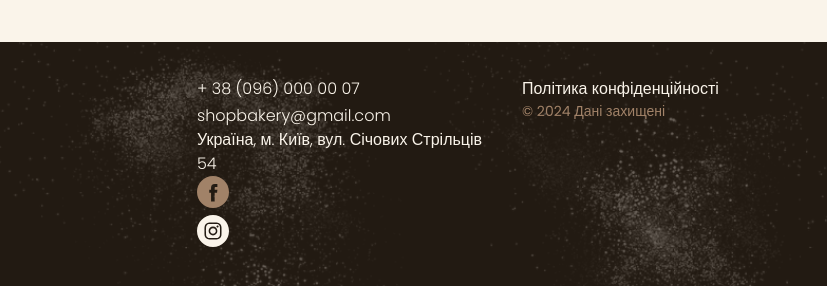
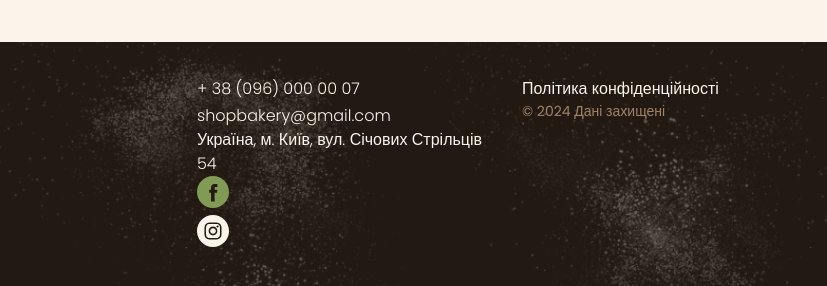
Before and after one commit to OrelTibor/genius-test, a plain HTML site: page index.html in a window 1280 px wide. In both pictures the pointer is over the icon 666 px from the left and 3996 px from the top of the page. Shown: the part 3805-4091 px from the top of the page, 453-1280 px from the left. Drawn offline with Linux system fonts and the light colour scheme.

Commit message:
footer-icon  colour changed

```diff
--- a/CSS/styles.css
+++ b/CSS/styles.css
@@ -422,7 +422,7 @@ fill: var(--color-primary-light);
 }
 
 .address-icon:hover {
-  fill: var(--color-secondary-dark);
+  fill: var(--color-brand-normal);
 }
 
 .address-copyright {
```
